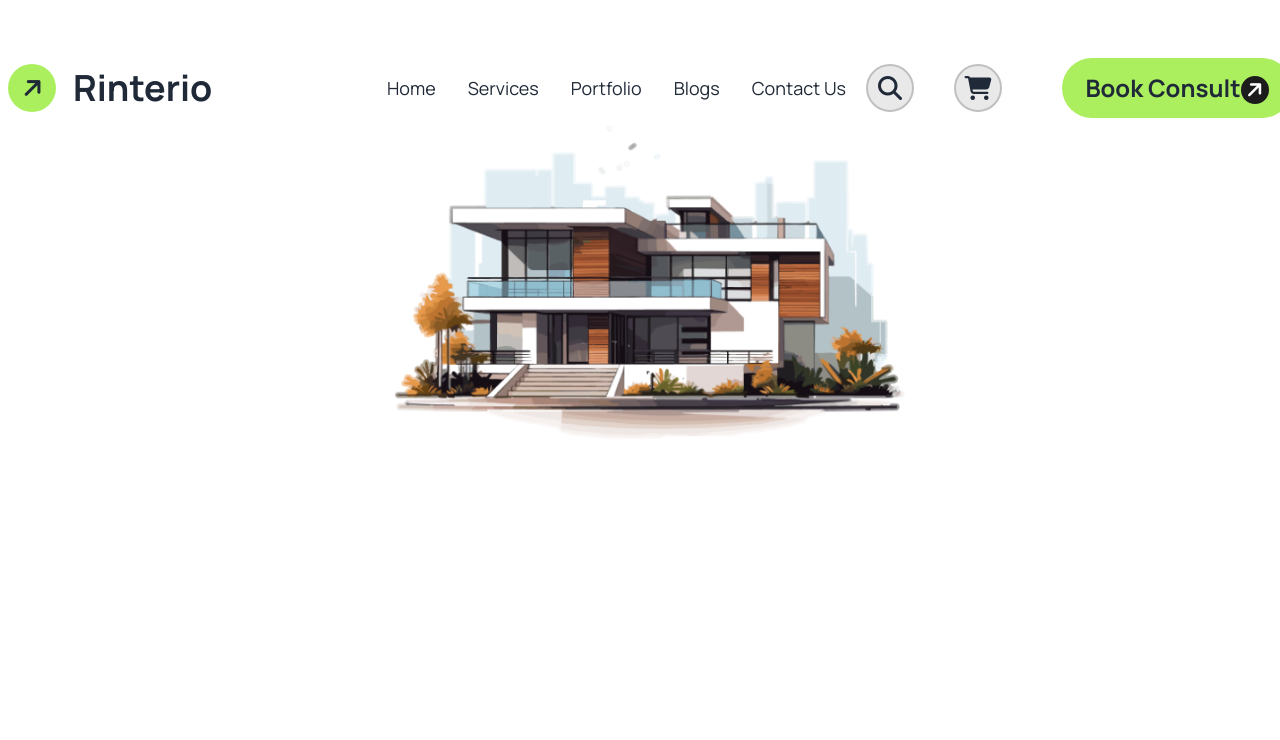
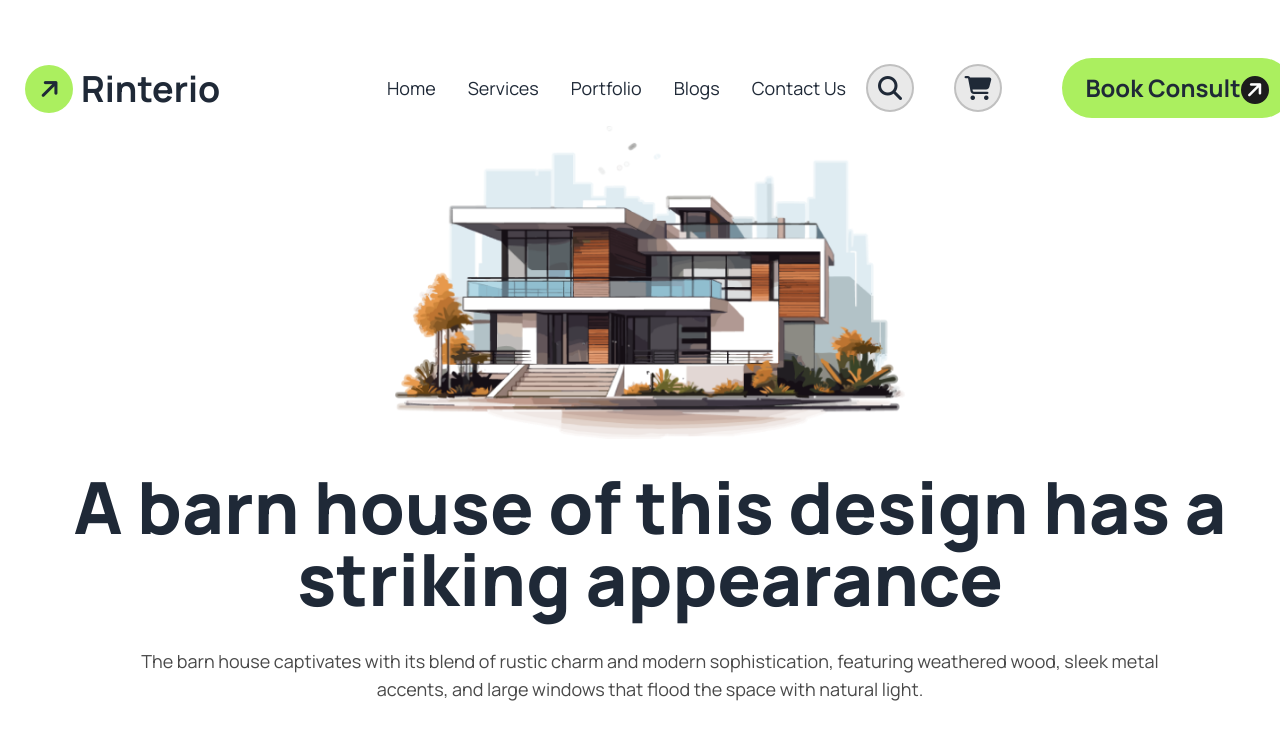
Before and after one commit to fahim313/Assignment-03, a plain HTML site: page index.html in a window 1280 px wide. Shown: the top 740 px of the page. Drawn offline with nearby package versions, Linux system fonts and the light colour scheme.

Commit message:
Banner section done

```diff
--- a/index.html
+++ b/index.html
@@ -37,10 +37,12 @@
      <nav class="mt-[50px]">
        <div class="navbar bg-base-100">
           <div class="navbar-start">
-          <div class="flex items-center justify-center w-12 h-12 bg-[#ABEF5F] rounded-full" >
-          <i class="fa-solid fa-arrow-right -rotate-45 text-2xl"></i>
-          </div>
-           <a class="btn btn-ghost text-4xl font-bold hover:bg-transparent hover:text-inherit bg-transparent ">Rinterio</a>
+          <!-- <div class="flex items-center justify-center w-12 h-12 bg-[#ABEF5F] rounded-full" >
+          <i class="fa-solid fa-arrow-right -rotate-45 md:text-2xl"></i>
+          </div> -->
+           <a class="btn btn-ghost text-4xl font-bold hover:bg-transparent hover:text-inherit bg-transparent "> <div class="flex items-center justify-center w-12 h-12 bg-[#ABEF5F] rounded-full" >
+            <i class="fa-solid fa-arrow-right -rotate-45 md:text-2xl"></i>
+            </div>Rinterio</a>
          </div>
          <div class="navbar-center hidden lg:flex  ">
            <ul class="menu menu-horizontal px-1 text-[18px]">
@@ -50,6 +52,7 @@
              <li><a>Blogs</a></li>
              <li><a>Contact Us</a></li>
            </ul>
+
          </div>
          <div class="navbar-end ">
                 <div class="flex text-2xl space-x-10">
@@ -92,17 +95,19 @@
      <!-- Banner Section -->
         <section>
           <!-- Banner Iamge -->
-          <div class=" flex  justify-center">
+           <div class=" flex  justify-center">
             <img class=" mx-auto w-full max-w-md sm:max-w-lg object-contain" src="assets/banner.png" alt="">
            </div>
            <!-- Banner Title -->
-            <div>
-
+             <div class="mt-8">
+             <h1 class="text-4xl lg:text-7xl font-extrabold text-center">A barn house of this design has a <br>
+              striking appearance</h1>
             </div>
             <!-- Banner Text -->
-             <div></div>
-
-
+              <div>
+              <p class=" mt-10 sm:mt-8 text-base sm:text-lg text-[#494949] text-center">The barn house captivates with its blend of rustic charm and modern sophistication, featuring weathered wood, sleek metal <br>
+                accents, and large windows that flood the space with natural light.</p>
+             </div>
         </section>
 
 
```
